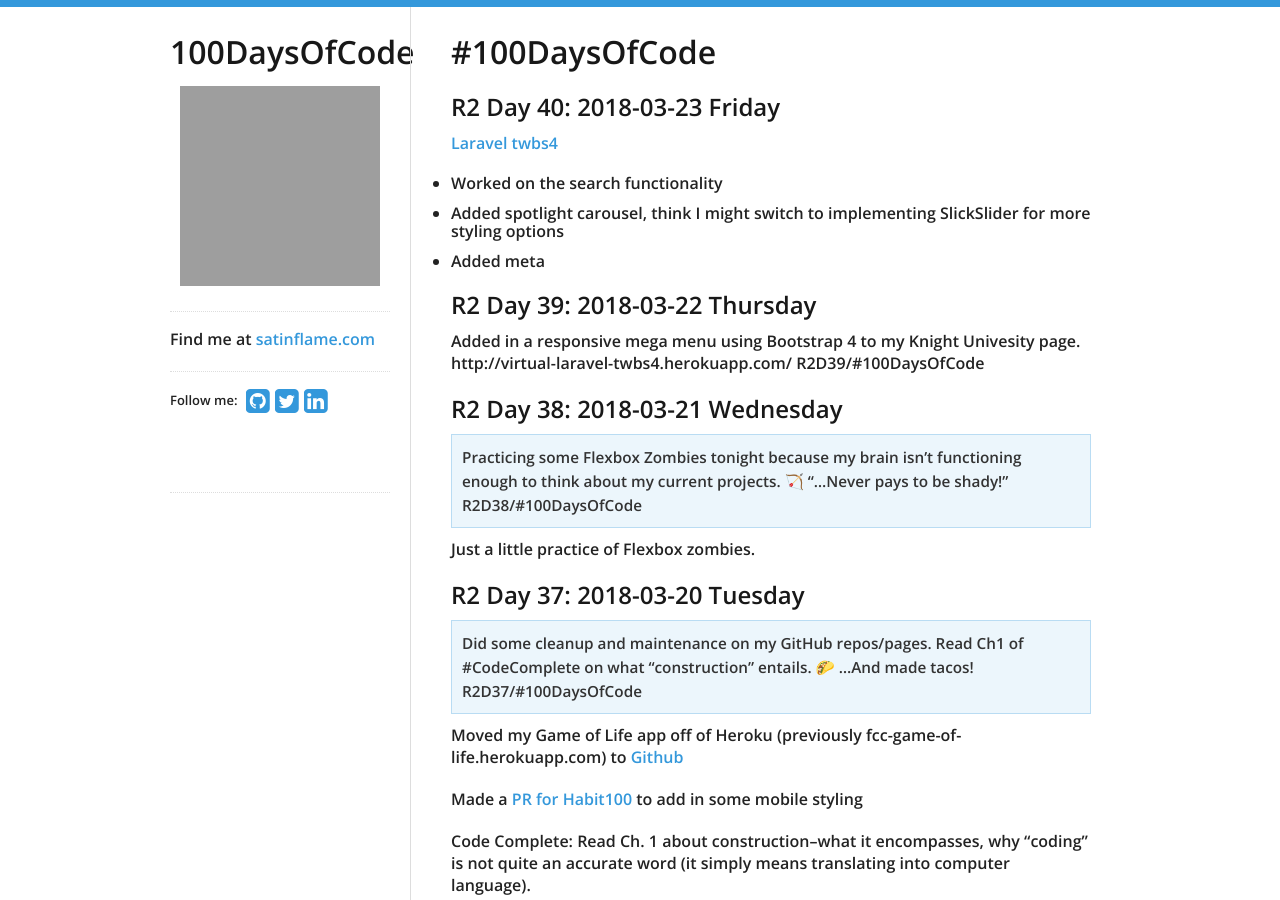
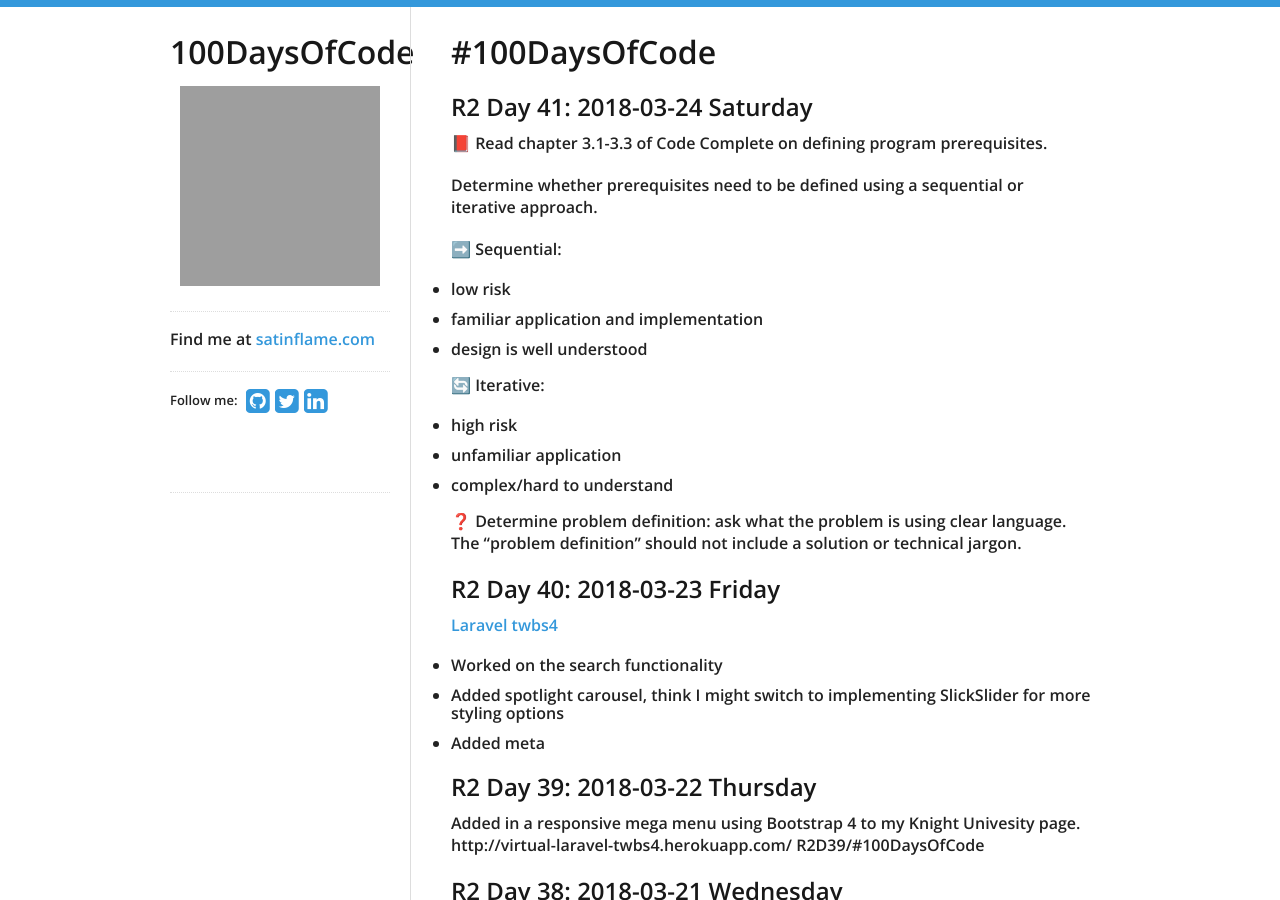
Before and after one commit to virtual/100daysofcode, a Jekyll site: the page built from index.md, in a window 1280 px wide and 900 px high. Built offline with Jekyll 4.4.1, drawn with Linux system fonts in a browser that asks for light colours; nearby versions of some CDN libraries; our own code applies the rules of GitHub Pages for plain Markdown files; grey boxes are pictures that could not be loaded.

Commit message:
Update index.md

```diff
--- a/index.md
+++ b/index.md
@@ -1,4 +1,24 @@
 # #100DaysOfCode
+
+## R2 Day 41: 2018-03-24 Saturday
+
+📕 Read chapter 3.1-3.3 of Code Complete on defining program prerequisites.
+
+Determine whether prerequisites need to be defined using a sequential or iterative approach.
+
+➡️ Sequential:
+
+- low risk
+- familiar application and implementation
+- design is well understood
+
+🔄 Iterative:
+
+- high risk
+- unfamiliar application
+- complex/hard to understand
+
+❓ Determine problem definition: ask what the problem is using clear language. The "problem definition" should not include a solution or technical jargon.
 
 ## R2 Day 40: 2018-03-23 Friday
 
```
